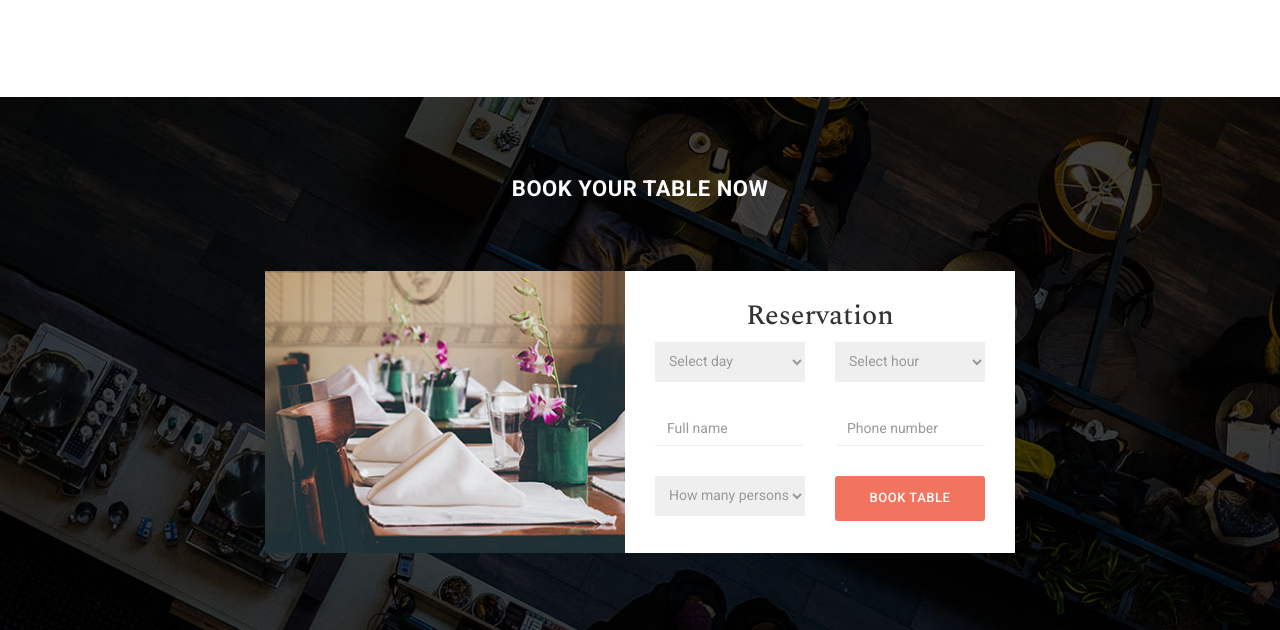
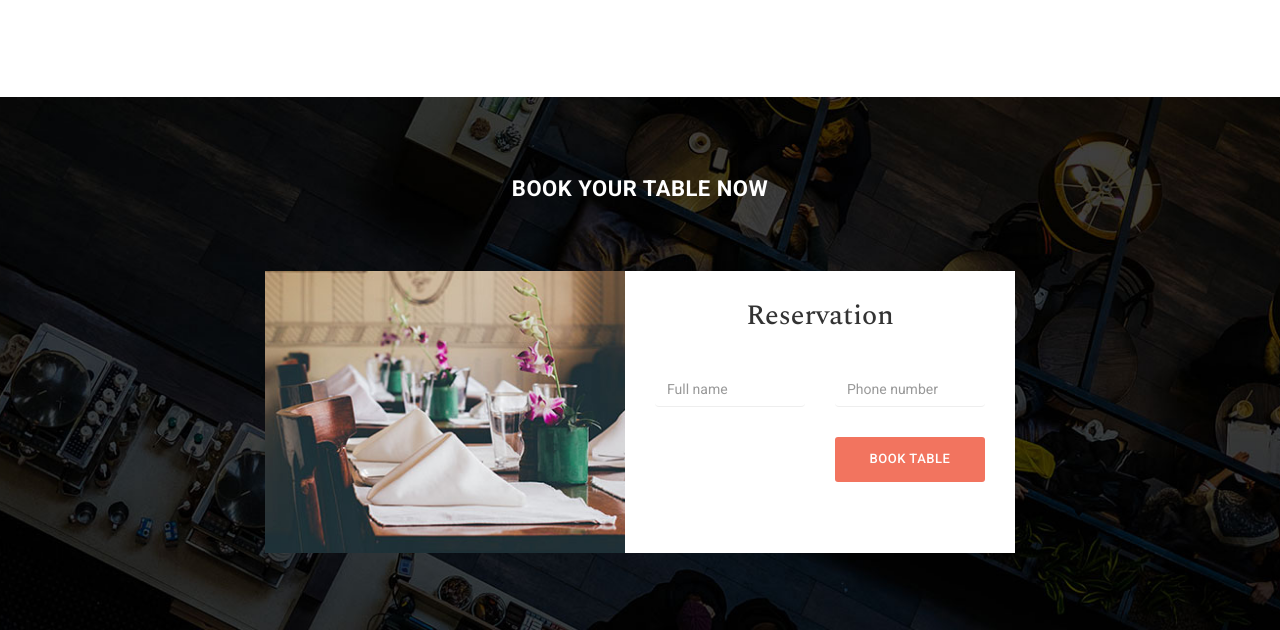
Before and after one commit to romeodesa/montanaBistro, a website with bundled scripts: page menu.html in a window 1280 px wide. Shown: the part 2109-2739 px from the top of the page. Built offline with nearby package versions, Linux system fonts and the light colour scheme.

Commit message:
vista general 3

```diff
--- a/menu.html
+++ b/menu.html
@@ -252,30 +252,12 @@ https://templatemo.com/tm-507-victory
                             <div class="row">
                                 <div class="col-md-6">
                                     <fieldset>
-                                        <select required name='day' onchange='this.form.()'>
-                                            <option value="">Select day</option>
-                                            <option value="Monday">Monday</option>
-                                            <option value="Tuesday">Tuesday</option>
-                                            <option value="Wednesday">Wednesday</option>
-                                            <option value="Thursday">Thursday</option>
-                                            <option value="Friday">Friday</option>
-                                            <option value="Saturday">Saturday</option>
-                                            <option value="Sunday">Sunday</option>
-                                        </select>
+
                                     </fieldset>
                                 </div>
                                 <div class="col-md-6">
                                     <fieldset>
-                                        <select required name='hour' onchange='this.form.()'>
-                                            <option value="">Select hour</option>
-                                            <option value="10-00">10:00</option>
-                                            <option value="12-00">12:00</option>
-                                            <option value="14-00">14:00</option>
-                                            <option value="16-00">16:00</option>
-                                            <option value="18-00">18:00</option>
-                                            <option value="20-00">20:00</option>
-                                            <option value="22-00">22:00</option>
-                                        </select>
+
                                     </fieldset>
                                 </div>
                                 <div class="col-md-6">
@@ -290,15 +272,7 @@ https://templatemo.com/tm-507-victory
                                 </div>
                                 <div class="col-md-6">
                                     <fieldset>
-                                        <select required class="person" name='persons' onchange='this.form.()'>
-                                            <option value="">How many persons?</option>
-                                            <option value="1-Person">1 Person</option>
-                                            <option value="2-Persons">2 Persons</option>
-                                            <option value="3-Persons">3 Persons</option>
-                                            <option value="4-Persons">4 Persons</option>
-                                            <option value="5-Persons">5 Persons</option>
-                                            <option value="6-Persons">6 Persons</option>
-                                        </select>
+
                                     </fieldset>
                                 </div>
                                 <div class="col-md-6">
```
